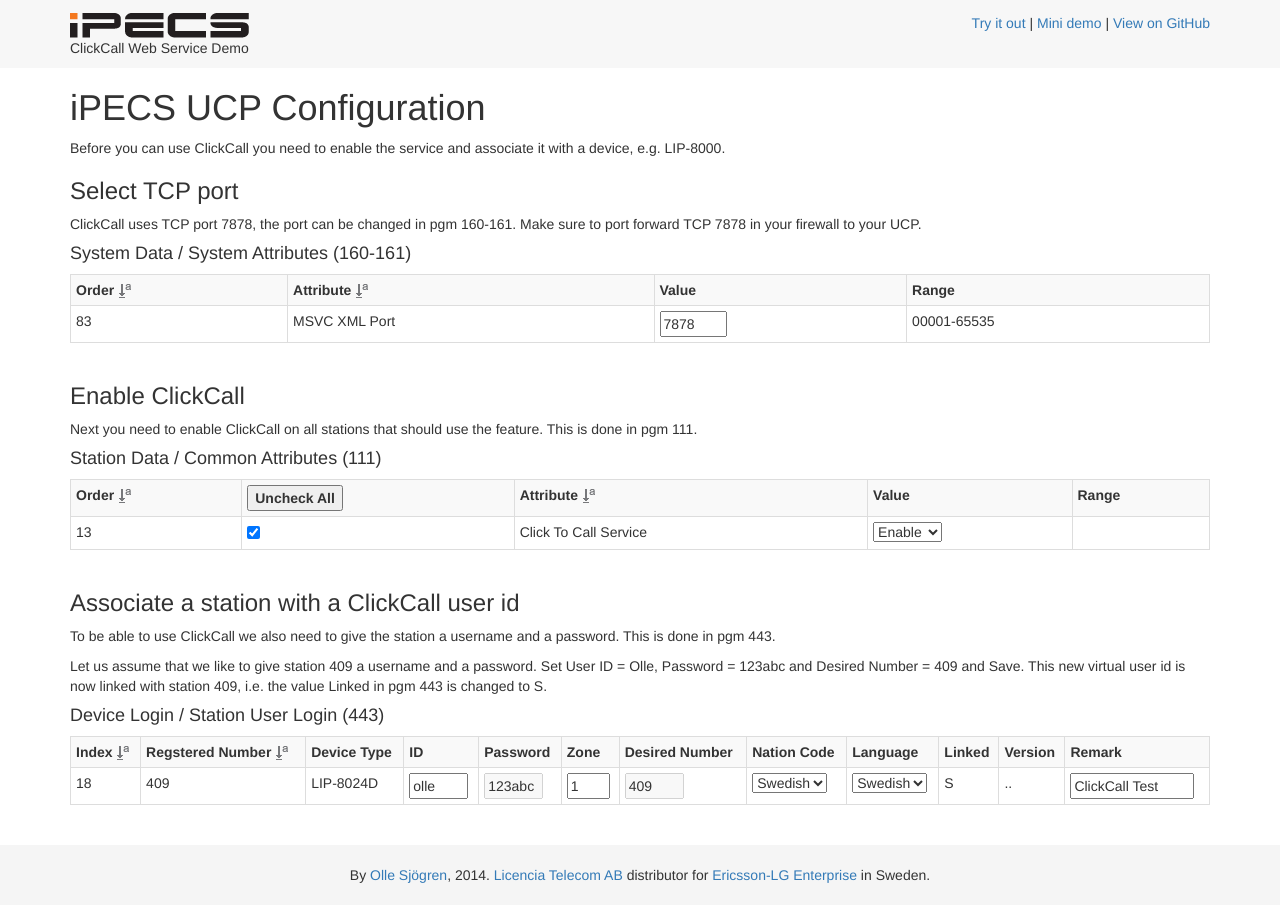
After one commit to bonomali/ucp-clickcall-demo, a PHP site: page /doc.php in a window 1280 px wide. The commit adds this page. Run offline with PHP 8.4, Linux system fonts and the light colour scheme; some libraries are stand-ins or nearby versions.

Commit message:
Code cleanup

```diff
--- /dev/null
+++ b/html/doc.php
@@ -0,0 +1,110 @@
+<!DOCTYPE html>
+<html lang="en">
+<head>
+  <meta charset="utf-8">
+  <meta http-equiv="X-UA-Compatible" content="IE=edge">
+  <meta name="viewport" content="width=device-width, initial-scale=1.0">
+  <meta name="description" content="UCP Clickcall demo based on AJAX and Bootstrap.">
+  <meta name="author" content="Olle Sjögren, Licencia Telecom AB, 2014">
+  <link rel="icon" href="licencia/favicon.png">
+
+  <title>UCP Clickcall Web Service Demo</title>
+
+  <!-- Bootstrap core CSS -->
+  <link href="//maxcdn.bootstrapcdn.com/bootstrap/3.2.0/css/bootstrap.min.css" rel="stylesheet">
+  <link href="licencia/bootstrapValidator.min.css" rel="stylesheet">
+  <link href="licencia/ladda-themeless.min.css" rel="stylesheet">
+
+  <!-- Custom styles for this template -->
+  <link href="licencia/index.css" rel="stylesheet">
+
+  <!-- IE10 viewport hack for Surface/desktop Windows 8 bug -->
+  <script src="../../assets/js/ie10-viewport-bug-workaround.js"></script>
+
+  <!-- HTML5 shim and Respond.js IE8 support of HTML5 elements and media queries -->
+  <!--[if lt IE 9]>
+    <script src="https://oss.maxcdn.com/html5shiv/3.7.2/html5shiv.min.js"></script>
+    <script src="https://oss.maxcdn.com/respond/1.4.2/respond.min.js"></script>
+  <![endif]-->
+</head>
+
+<body>
+
+  <!-- Fixed navbar -->
+  <div class="header">
+    <div class="container">
+      <div class="logo-container pull-left">
+        <div class="logo"><a href="/clickcall"><img alt="" src="licencia/logo.png"></a></div>
+        <div class="logo-text">ClickCall Web Service Demo</div>
+      </div>
+      <div class="header-menu pull-right">
+         <a href="/clickcall">Try it out</a> |  <a href="/clickcall/mini.php">Mini demo</a> | <a href="https://github.com/ropaolle/ucp-clickcall-demo">View on GitHub</a>
+      </div>
+    </div>
+  </div>
+
+  <!-- Begin page content -->
+  <div class="container">
+
+    <h1>iPECS UCP Configuration</h1>
+    <p>Before you can use ClickCall you need to enable the service and associate it with a device, e.g. LIP-8000.</p>
+
+    <h3>Select TCP port</h3>
+    <p>ClickCall uses TCP port 7878, the port can be changed in pgm 160-161. Make sure to port forward TCP 7878 in your firewall to your UCP.</p>
+    <h4>System Data / System Attributes (160-161)</h4>
+    <div class="scroller">
+    <table class="table table-striped table-bordered table-hover table-condensed"><tbody>
+    <tr bgcolor="#d9edf7" align="center" key="pgm160_mktbl"><th class="sort_num"> Order <img class="img_asce" src="licencia/sort_asce.png"><img style="display:none;" class="img_desc" src="licencia/sort_desc.png"></th><th class="sort_str"> Attribute <img class="img_asce" src="licencia/sort_asce.png"><img style="display:none;" class="img_desc" src="licencia/sort_desc.png"></th><th> Value </th><th> Range </th></tr>
+    <tr key="pgm160_sys_msvcxmlport"><td> 83 </td><td> MSVC XML Port </td><td> <input type="text" value="7878" size="5" maxlength="5" name="SYS_MSVCXMLPORT" title="Check port numbers of Web Server, MobilePhone Presence Service, MSVC XML and the other services. Duplication is not allowed."> </td><td> 00001-65535 </td></tr>
+    </tbody></table>
+    </div>
+
+    <h3>Enable ClickCall</h3>
+    <p>Next you need to enable ClickCall on all stations that should use the feature. This is done in pgm 111.</p>
+    <h4>Station Data / Common Attributes (111)</h4>
+    <div class="scroller">
+    <table class="table table-striped table-bordered table-hover table-condensed"><tbody>
+    <tr bgcolor="#d9edf7" align="center" key="pgm111_mktbl"><th class="sort_num"> Order <img class="img_asce" src="licencia/sort_asce.png"><img style="display:none;" class="img_desc" src="licencia/sort_desc.png"></th><th> <input type="button" value="Uncheck All" class="btn_checkall" name="undefined"> </th><th class="sort_str"> Attribute <img class="img_asce" src="licencia/sort_asce.png"><img style="display:none;" class="img_desc" src="licencia/sort_desc.png"></th><th> Value </th><th> Range </th></tr>
+    <tr key="pgm111_clickcall"><td> 13 </td><td> <input type="checkbox" value="undefined" class="chk_checkall" name="undefined" checked="checked"> </td><td> Click To Call Service </td><td> <select class="undefined" name="CLICKCALL"><option value="0">Disable</option><option value="1" selected="">Enable</option></select> </td><td>  </td></tr>
+    </tbody></table>
+    </div>
+
+    <h3>Associate a station with a ClickCall user id</h3>
+    <p>To be able to use ClickCall we also need to give the station a username and a password. This is done in pgm 443.</p>
+    <p>Let us assume that we like to give station 409 a username and a password. Set User ID = Olle, Password = 123abc and Desired Number = 409 and Save. This new virtual user id is now linked with station 409, i.e. the value Linked in pgm 443 is changed to S.</p>
+    <h4>Device Login / Station User Login (443)</h4>
+    <div class="scroller">
+    <table class="table table-striped table-bordered table-hover table-condensed"><tbody>
+    <tr bgcolor="#d9edf7" align="center" key="pgm443_login_list_tbl"><th class="sort_num"> Index <img class="img_asce" src="licencia/sort_asce.png"></th><th class="sort_stanum"> Regstered Number <img class="img_asce" src="licencia/sort_asce.png"></th><th> Device Type </th><th> ID </th><th> Password </th><th> Zone </th><th> Desired Number </th><th> Nation Code </th><th> Language </th><th> Linked </th><th> Version </th><th> Remark </th></tr>
+    <tr><td> 18 </td><td>409</td><td>LIP-8024D </td>
+    <td> <input type="text" value="olle" size="4" maxlength="12" name="LOGIN_ID_18"> </td>
+    <td> <input type="text" value="123abc" size="4" maxlength="12"  disabled="disabled" name="LOGIN_PWD_18"> </td>
+    <td> <input type="text" value="1" size="2" maxlength="2" name="LOGIN_ZONE_18"> </td>
+    <td> <input type="text" value="409" size="4" maxlength="8"  disabled="disabled" name="LOGIN_LOGSTN_18"> </td>
+    <td> <select class="undefined" name="LOGIN_LANGDP_18"><option selected="" value="4">Swedish</option></select> </td>
+    <td> <select class="undefined" name="LOGIN_LANGDP_18"><option selected="" value="4">Swedish</option></select> </td>
+    <td>S</td><td>..</td>
+    <td><input type="text" value="ClickCall Test" size="12" maxlength="21" name="LOGIN_CMT_18"> </td></tr></tbody>
+    </tbody></table>
+    </div>
+
+  </div> <!-- End container -->
+
+    <!-- Site footer -->
+    <div class="footer">
+      <div class="container">
+        By <a href="mailto:olle.sjogren@licencia.se" target="_top">Olle Sjögren</a>, 2014. <a href="http://www.licencia.se">Licencia Telecom AB</a> distributor for
+        <a target="_blank" href="https://www.ericssonlg-enterprise.com/" title="www.ericssonlg-enterprise.com"> Ericsson-LG Enterprise</a> in Sweden.
+      </div>
+    </div>
+
+  <!-- Bootstrap core JavaScript
+  ================================================== -->
+  <!-- Placed at the end of the document so the pages load faster -->
+  <script src="//ajax.googleapis.com/ajax/libs/jquery/1.11.0/jquery.min.js" ></script>
+  <script src="//maxcdn.bootstrapcdn.com/bootstrap/3.2.0/js/bootstrap.min.js"></script>
+  <script src="licencia/spin.min.js"></script>
+  <script src="licencia/ladda.min.js"></script>
+  <script src="httppost.js"></script>
+</body>
+</html>
--- a/html/licencia/index.css
+++ b/html/licencia/index.css
@@ -8,17 +8,11 @@
 -------------------------------------------------- */
 .header { padding: 13px 0 10px; background-color: #f7f7f7; }
 .content { margin-bottom: 15px; }
-/*.cc-form { }*/
-
 .scroller { overflow: auto; }
-
 .form-inline .form-group { margin-bottom: 10px; }
-/*.form-inline #callto {  }
-.form-inline #buttons {}*/
 .form-inline .callto { display: block; width: 100%; }
 .form-inline #callto { display: block; width: 100%; }
 .form-inline .buttons { display: block; }
-
 .alert { overflow: hidden; }
 #status-label { display: inline-block; vertical-align: top; font-weight: normal; }
 #error-messages { clear: both; }
@@ -29,7 +23,9 @@
 #ucpxml-response { margin-bottom: 10px; }
 .footer { display: table; }
 .footer .container { display: table-cell; text-align: center; vertical-align: middle; }
+img { max-width: 100%; }
 
 @media only screen and (min-width: 0px) and (max-width: 768px) {
-  /*#port, #ip { width: 100%; display: block; }*/
+  .logo-container { clear: both; margin-right: 20px; }
+  .header-menu { float: left !important; }
 }
--- a/html/mini.php
+++ b/html/mini.php
@@ -9,6 +9,7 @@
   <title>Clickcall Web Service Demo</title>
   <style type="text/css">
     input { display: block; margin-bottom: 10px; width: 200px; }
+    .message { color: red; }
   </style>
 </head>
 <body>
@@ -33,6 +34,7 @@
   $response = @stream_get_contents($fp);
   return $response;
 }
+$message = '-';
 if (!empty($_POST['ip'])) {
   $xmldata = '<?xml version="1.0" encoding="utf-8"?><!DOCTYPE ipecs_svc SYSTEM "iPECSService.dtd"><ipecs_svc><request type="service" encrypt="off" servicename="clicktocall"><clicktocall>';
   $xmldata .= '<userinfo><stnnum>' . $_POST['extension'] . '</stnnum><userid>' . $_POST['username'] . '</userid><userpwd encrypt="off">' . $_POST['password'] . '</userpwd></userinfo>';
@@ -50,9 +52,9 @@
   }
 }
 ?>
-<h3>Result: <?php if ($message) {print $message;} ?></h3>
+<h3>Result: <span class="message"><?php if ($message) {print $message;} ?></span></h3>
 <p>An example based on AJAX and Bootstrap can be found at <a href="http://www.licab.se/clickcall">http://www.licab.se/clickcall</a>.</p>
 <p>By <a href="mailto:olle.sjogren@licencia.se" target="_top">Olle Sjögren</a>, 2014. <a href="http://www.licencia.se">Licencia Telecom AB</a> distributor for
-<a target="_blank" href="http://www.ericssonlg.com/site/ericssonlg/menu/151.do" title="www.ericssonlg.com"> Ericsson-LG</a> in Sweden.</p>
+<a target="_blank" href="https://www.ericssonlg-enterprise.com/" title="www.ericssonlg-enterprise.com"> Ericsson-LG Enterprise</a> in Sweden.</p>
 </body>
 </html>
```
Also changed, not shown: html/index.php (+15 -48 lines), html/koder.txt (deleted, +0 -12 lines), html/licencia/gubbe.png (added), 2 other files.
